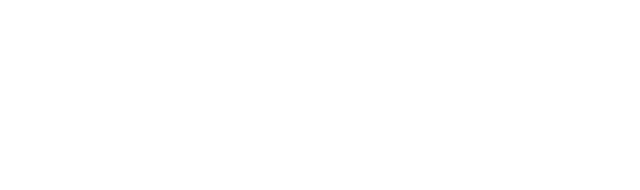
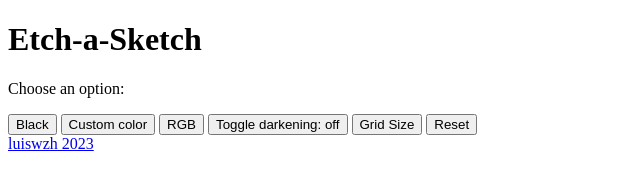
Before and after one commit to luiswzh/etch-a-sketch, a plain HTML site: page index.html in a window 1280 px wide. Shown: the whole page, without its empty margins (0-640 px from the left). Drawn offline with Linux system fonts and the light colour scheme.

Commit message:
Create HTML page layout

```diff
--- a/index.html
+++ b/index.html
@@ -10,7 +10,26 @@
 </head>
 
 <body>
+    <div class="header">
+        <h1>Etch-a-Sketch</h1>
+    </div>
 
+    <div class="content">
+        <div class="menu">
+            <p>Choose an option: </p>
+            <button id="black">Black</button>
+            <button id="custom">Custom color</button>
+            <button id="rgb">RGB</button>
+            <button id="darken">Toggle darkening: off</button>
+            <button id="grid-size">Grid Size</button>
+            <button id="reset">Reset</button>
+        </div>
+        <div class="grid"></div>
+    </div>
+
+    <div class="footer">
+        <a href="https://github.com/luiswzh/etch-a-sketch">luiswzh 2023</a>
+    </div>
 </body>
 
 </html>
```
